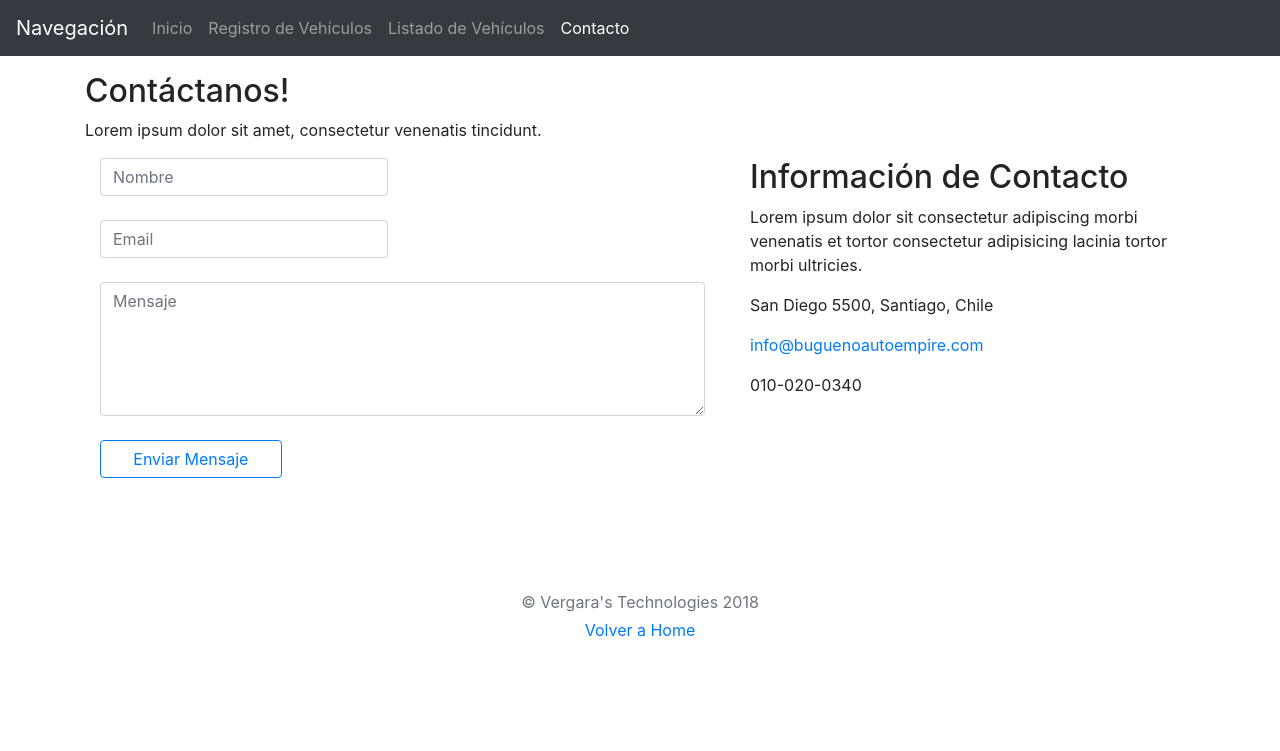
After one commit to thesaturn/AutomotoraWeb, a Django app: page /contacto/ in a window 1280 px wide. The commit adds this page. Shown: the top 751 px of the page. Run offline with Django 3.2, Linux system fonts and the light colour scheme; some libraries are stand-ins or nearby versions.

Commit message:
UPDATE: -Creación Página Contacto. -Funcionalidad botón "Aprenda" del home.

```diff
--- /dev/null
+++ b/automotora/app/templates/contacto.html
@@ -0,0 +1,90 @@
+<link href="//maxcdn.bootstrapcdn.com/bootstrap/4.1.1/css/bootstrap.min.css" rel="stylesheet" id="bootstrap-css">
+<script src="//maxcdn.bootstrapcdn.com/bootstrap/4.1.1/js/bootstrap.min.js"></script>
+<script src="//cdnjs.cloudflare.com/ajax/libs/jquery/3.2.1/jquery.min.js"></script>
+<!------ Include the above in your HEAD tag ---------->
+<body>
+  <nav class="navbar navbar-expand-md navbar-dark fixed-top bg-dark">
+    <a class="navbar-brand" href="">Navegación</a>
+    <button class="navbar-toggler" type="button" data-toggle="collapse" data-target="#navbarsExampleDefault"
+    aria-controls="navbarsExampleDefault" aria-expanded="false" aria-label="Toggle navigation">
+      <span class="navbar-toggler-icon"></span>
+    </button>
+
+    <div class="collapse navbar-collapse" id="navbarsExampleDefault">
+      <ul class="navbar-nav mr-auto">
+        <li class="nav-item">
+          <a class="nav-link" href="/home/">Inicio<span class="sr-only">(current)</span></a>
+        </li>
+        <li class="nav-item">
+          <a class="nav-link" href="/registro/">Registro de Vehículos</a>
+        </li>
+        <li class="nav-item">
+          <a class="nav-link" href="/lista/">Listado de Vehículos</a>
+        </li>
+        <li class="nav-item active">
+          <a class="nav-link" href="/contacto/">Contacto</a>
+        </li>
+      </ul>
+    </div>
+  </nav>
+<!-- CONTACT SECTION -->
+     <div class="container">
+       <br>
+       <br>
+       <br>
+          <div class="row">
+
+               <div class="col-md-12 col-sm-12">
+                    <!-- SECTION TITLE -->
+                    <div class="wow fadeInUp section-title" data-wow-delay="0.2s">
+                         <h2>Contáctanos!</h2>
+                         <p>Lorem ipsum dolor sit amet, consectetur venenatis tincidunt.</p>
+                    </div>
+               </div>
+
+               <div class="col-md-7 col-sm-10">
+                    <!-- CONTACT FORM HERE -->
+                    <div class="wow fadeInUp" data-wow-delay="0.4s">
+                        <form id="contact-form" action="#" method="get">
+                              <div class="col-md-6 col-sm-6">
+                                   <input type="text" class="form-control" name="name" placeholder="Nombre" required="">
+                              </div>
+                              <br>
+                              <div class="col-md-6 col-sm-6">
+                                   <input type="email" class="form-control" name="email" placeholder="Email" required="">
+                              </div>
+                              <br>
+                              <div class="col-md-12 col-sm-12">
+                                   <textarea class="form-control" rows="5" name="message" placeholder="Mensaje" required=""></textarea>
+                              </div>
+                              <br>
+                              <div class="col-md-offset-8 col-md-4 col-sm-offset-6 col-sm-6">
+                                   <button id="submit" type="submit" class="form-control btn btn-outline-primary" name="submit">Enviar Mensaje</button>
+                              </div>
+                        </form>
+                    </div>
+               </div>
+
+               <div class="col-md-5 col-sm-8">
+                    <!-- CONTACT INFO -->
+                    <div class="wow fadeInUp contact-info" data-wow-delay="0.4s">
+                         <div class="section-title">
+                              <h2>Información de Contacto</h2>
+                              <p>Lorem ipsum dolor sit consectetur adipiscing morbi venenatis et tortor consectetur adipisicing lacinia tortor morbi ultricies.</p>
+                         </div>
+
+                         <p><i class="fa fa-map-marker"></i> San Diego 5500, Santiago, Chile</p>
+                         <p><i class="fa fa-comment"></i> <a href="mailto:info@buguenoautoempire.com">info@buguenoautoempire.com</a></p>
+                         <p><i class="fa fa-phone"></i> 010-020-0340</p>
+                    </div>
+               </div>
+          </div>
+     </div>
+<footer class="my-5 pt-5 text-muted text-center text-small">
+  <p class="mb-1">&copy; Vergara's Technologies 2018</p>
+  <ul class="list-inline">
+    <li class="list-inline-item"><a href="/home/">Volver a Home</a></li>
+  </ul>
+</footer>
+</div>
+</body>
--- a/automotora/app/views.py
+++ b/automotora/app/views.py
@@ -8,6 +8,9 @@ def home(request):
 
 def registro(request):
     return render(request, 'registroauto.html')
+
+def contacto(request):
+    return render(request, 'contacto.html')
 
 def auto_vista_test(request):
     form = VehiculoForm(request.POST or None)
--- a/automotora/automotora/urls.py
+++ b/automotora/automotora/urls.py
@@ -16,11 +16,12 @@ Including another URLconf
 from django.contrib import admin
 from django.urls import path, include
 from django.conf.urls import url
-from app.views import auto_vista_test, auto_lista
+from app.views import auto_vista_test, auto_lista, contacto
 
 urlpatterns = [
     path('admin/', admin.site.urls),
     url(r'^home/', include('app.urls')),
     path('registro/', auto_vista_test),
     path('lista/', auto_lista),
+    path('contacto/', contacto),
 ]
```
Also changed, not shown: automotora/app/templates/home.html (+39 -5 lines), automotora/app/templates/lista.html (+25 -19 lines), automotora/app/templates/registro.html (+5 -2 lines), automotora/app/migrations/0005_auto_20181108_1739.py (added), automotora/db.sqlite3.
